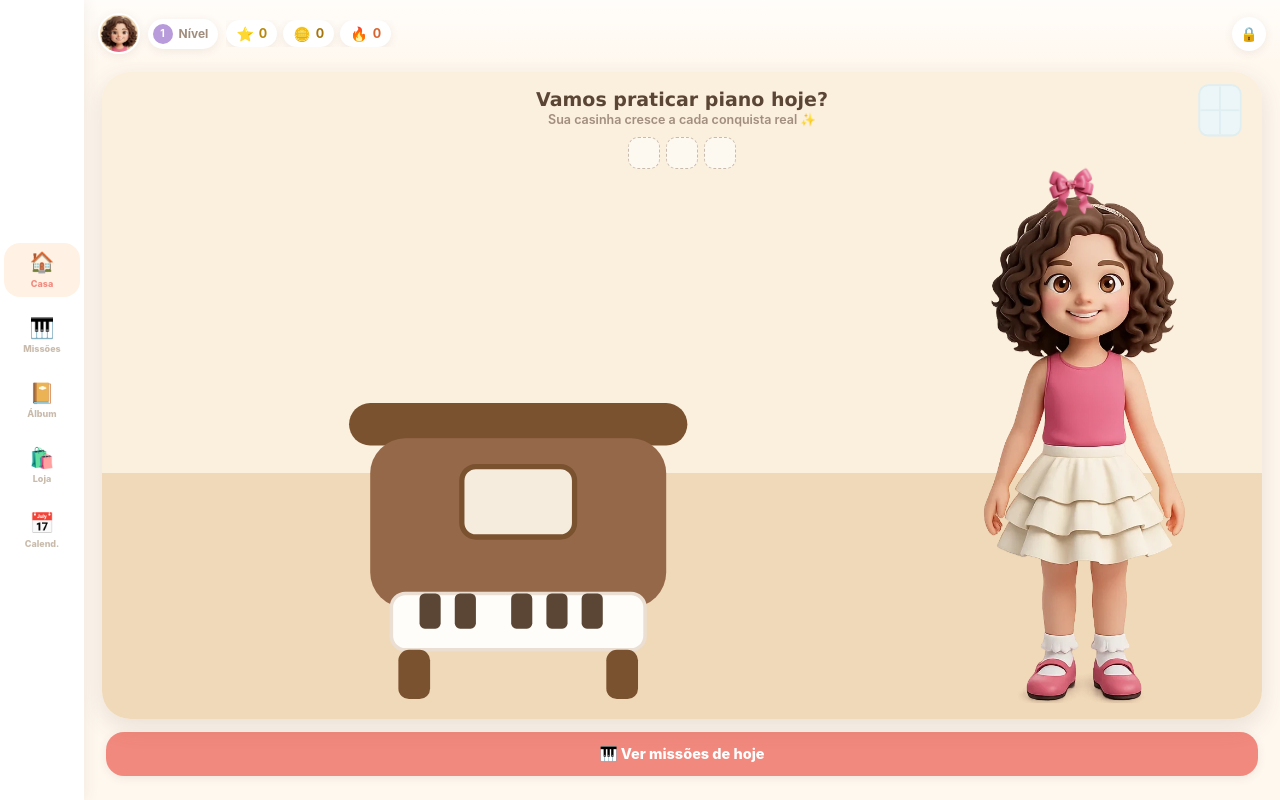
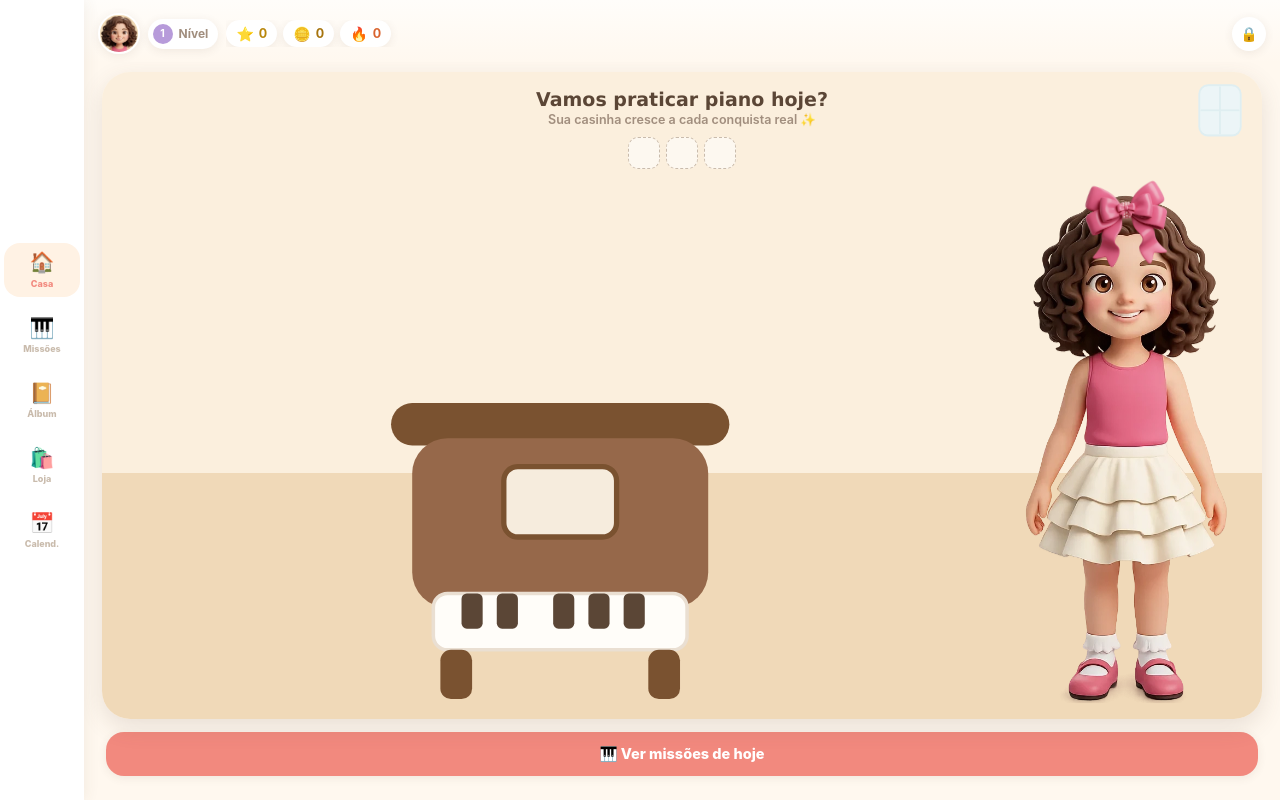
Before and after one commit to jgabrielchaves-git/myJourneyWorld, a plain HTML site: page index.html in a window 1280 px wide. Drawn offline with Linux system fonts and the light colour scheme.

Commit message:
Corrige desalinhamento do laço em telas maiores
.char-wrap ainda usava a proporção antiga (460/790), diferente da
proporção real dos sprites recortados (408/968). O object-fit:contain
sobrava espaço lateral dentro da caixa, e como o laço é posicionado em
% relativo à caixa (não à imagem visível), o desvio crescia em telas
maiores — passava despercebido em janelas pequenas e ficava óbvio no
celular. Ajusta aspect-ratio para bater exatamente com a imagem e
recalcula a posição/tamanho do laço. Verificado via screenshot headless
em viewport retrato (celular) e paisagem.

Co-Authored-By: Claude Sonnet 5 <noreply@anthropic.com>

```diff
--- a/index.html
+++ b/index.html
@@ -197,7 +197,7 @@ button:focus-visible, input:focus-visible, .nav-btn:focus-visible{
 .stage{position:relative; flex:1; min-height:0; display:flex; align-items:flex-end; justify-content:flex-end; gap:clamp(8px,2vw,20px); padding:0 4px clamp(8px,1.6vh,14px); z-index:1;}
 .floor-space{flex:1; height:100%; display:flex; align-items:flex-end; justify-content:center; min-width:0;}
 .piano-illustration{height:60%; width:auto; max-width:85%; display:block; overflow:visible;}
-.char-wrap{position:relative; height:100%; width:auto; aspect-ratio:460/790; flex-shrink:0;}
+.char-wrap{position:relative; height:100%; width:auto; aspect-ratio:408/968; flex-shrink:0;}
 .char-figure{position:relative; width:100%; height:100%; animation:breathe 3.4s ease-in-out infinite; transform-origin:50% 100%;}
 .char-layer{position:absolute; inset:0; width:100%; height:100%; object-fit:contain; object-position:bottom center;}
 .char-base{opacity:1;}
@@ -205,7 +205,7 @@ button:focus-visible, input:focus-visible, .nav-btn:focus-visible{
 #charFigure.blink .char-blink{opacity:1;}
 #charFigure.blink .char-base{opacity:0;}
 .char-bow{
-  position:absolute; left:46%; top:-1%; width:15%; transform:translateX(-50%) rotate(-5deg);
+  position:absolute; left:50%; top:1.5%; width:38%; transform:translateX(-50%) rotate(-5deg);
   filter:hue-rotate(var(--bow-hue,0deg)); pointer-events:none;
 }
 @keyframes breathe{0%,100%{transform:translateY(0);} 50%{transform:translateY(-3px);}}
```
